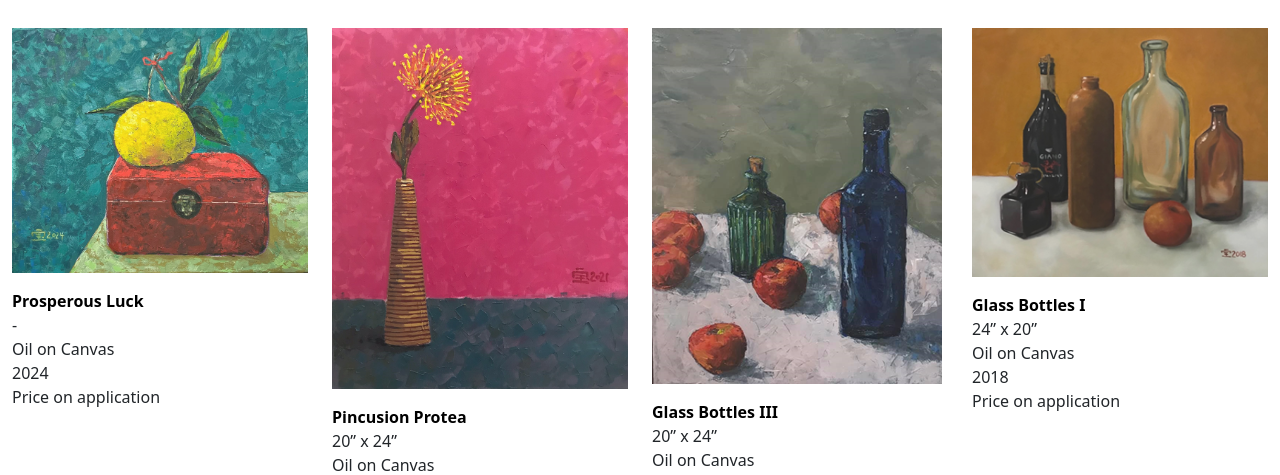
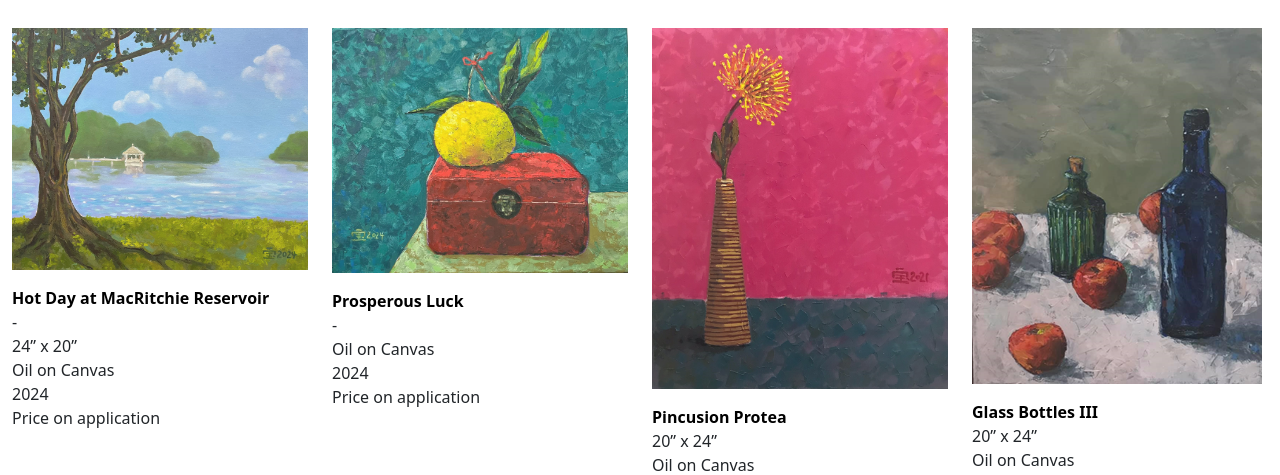
Before and after one commit to larryPersonal/gallerybaov2, a plain HTML site: page index.html in a window 1280 px wide. Shown: the part 469-944 px from the top of the page. Drawn offline with Linux system fonts and the light colour scheme.

Commit message:
5/30/2024 img 31

```diff
--- a/index.html
+++ b/index.html
@@ -67,7 +67,28 @@ https://templatemo.com/tm-556-catalog-z
 			-->
         </div>
         <div class="row tm-mb-90 tm-gallery">
-		<div class="col-xl-3 col-lg-4 col-md-6 col-sm-6 col-12 mb-5">
+			<div class="col-xl-3 col-lg-4 col-md-6 col-sm-6 col-12 mb-5">
+                <figure class="effect-ming tm-video-item">
+                    <img src="img/img-31.jpeg" alt="Image" class="img-fluid">
+					<!--
+                    <figcaption class="d-flex align-items-center justify-content-center">
+                        <h2>Clocks</h2>
+                        <a href="photo-detail.html">View more</a>
+                    </figcaption>
+					-->
+                </figure>
+				<div class="justify-content tm-text-black">
+					<div class="justify-content tm-text-black">
+                    <span class="tm-text-black-bold">Hot Day at MacRitchie Reservoir</span><br>
+					<span>-</span><br>
+					<span>24” x 20”</span><br>
+					<span>Oil on Canvas</span><br>
+					<span>2024</span><br>
+					<span>Price on application</span>
+					</div>
+                </div>
+            </div>
+			<div class="col-xl-3 col-lg-4 col-md-6 col-sm-6 col-12 mb-5">
                 <figure class="effect-ming tm-video-item">
                     <img src="img/img-30.jpeg" alt="Image" class="img-fluid">
 					<!--
@@ -87,6 +108,7 @@ https://templatemo.com/tm-556-catalog-z
 					</div>
                 </div>
             </div>
+
 		    <div class="col-xl-3 col-lg-4 col-md-6 col-sm-6 col-12 mb-5">
                 <figure class="effect-ming tm-video-item">
                     <img src="img/img-0.jpg" alt="Image" class="img-fluid">
@@ -646,7 +668,6 @@ https://templatemo.com/tm-556-catalog-z
 					</div>
                 </div>
             </div>
-
         </div> <!-- row -->
 		<!--
         <div class="row tm-mb-90">
```
Also changed, not shown: img/img-31.jpeg (added).
